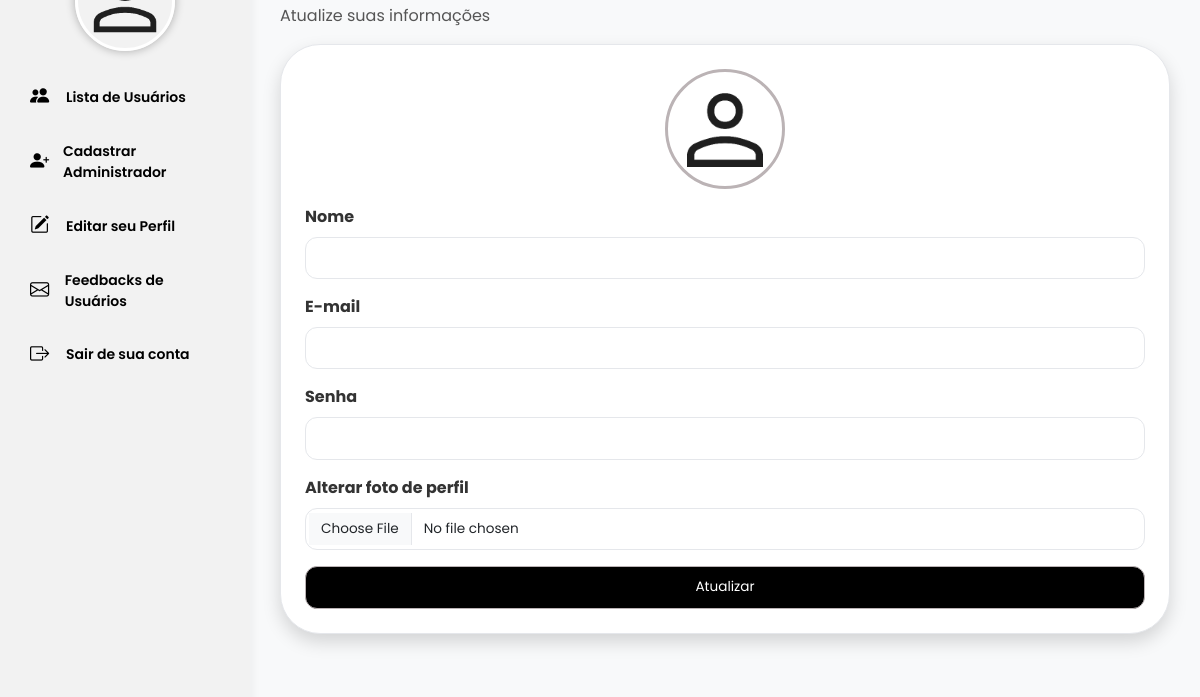
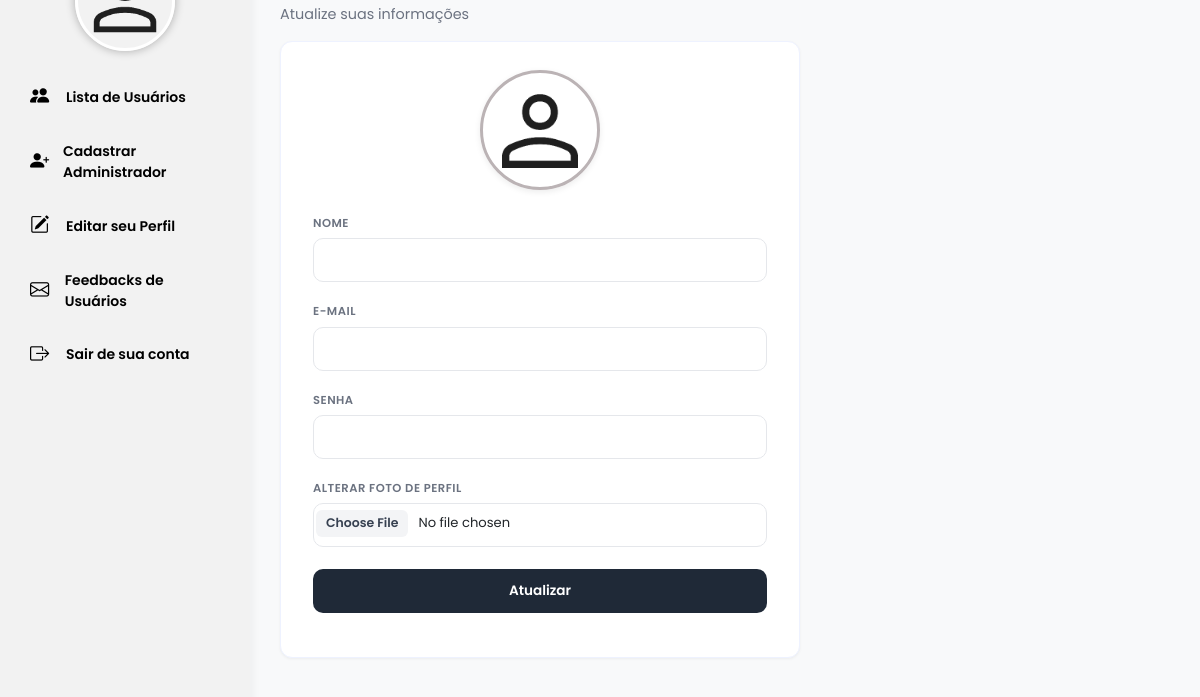
Before and after one commit to LaraNapoli08/repositorio-electron, an Electron app: page src/views/editarperfil.html in a window 1200 px wide. Shown: the part 69-766 px from the top of the page. Drawn offline with nearby package versions, Linux system fonts and the light colour scheme; no server answers; a web font is replaced by a local one.

Commit message:
arrumando a carinha do editar e cadastrar

```diff
--- a/src/views/editarperfil.html
+++ b/src/views/editarperfil.html
@@ -36,7 +36,7 @@
       overflow-x: hidden;
     }
 
-    /* ===== SIDEBAR - VISUAL IGUAL AO SEGUNDO HTML ===== */
+    /* ===== SIDEBAR ===== */
     .sidebar {
       position: fixed;
       top: 0;
@@ -52,8 +52,6 @@
       flex-direction: column;
       padding: 20px 15px;
     }
-
-
 
     .sidebar .perfil-foto {
       width: 100px;
@@ -93,7 +91,7 @@
       color: white !important;
     }
 
-    /* ===== CONTEÚDO PRINCIPAL - FUNDO IGUAL SEGUNDO HTML ===== */
+    /* ===== CONTEÚDO PRINCIPAL ===== */
     .content {
       margin-left: 250px;
       padding: 30px;
@@ -107,149 +105,188 @@
       font-weight: 700;
     }
 
-    h3 {
-      text-align: center;
-      margin: 0;
-      font-size: 22px;
-      color: #686868;
+    .subtitle {
+      color: #6b7280;
+      font-size: 0.9rem;
+      margin-top: 5px;
     }
 
-    .table-container {
-      width: 85%;
-      margin: 0 auto;
-    }
-
-    table {
-      border-collapse: collapse;
-      width: 100%;
+    /* ===== CARD DO FORMULÁRIO ===== */
+    .card-form {
       background-color: #fff;
       border-radius: 12px;
       overflow: hidden;
       box-shadow: 0 1px 3px rgba(0, 0, 0, 0.05);
-      text-align: center;
+      border: 1px solid #eef2ff;
+      padding: 28px 32px;
       margin-top: 15px;
-      border: 1px solid #eef2ff;
+      max-width: 520px;
+      width: 100%;
     }
 
-    th {
-      background-color: #f8f9fa;
+    /* ===== CAMPOS DO FORMULÁRIO ===== */
+    .campos {
+      width: 100%;
+      display: block;
+      height: 44px; /* Altura padrão confortável para todos */
+      padding: 10px 14px;
+      border: 1px solid #e5e7eb;
+      border-radius: 10px !important;
+      outline: none;
+      font-size: 0.85rem;
+      transition: border-color 0.2s, box-shadow 0.2s;
+      line-height: 1.5;
+      background-color: #fff;
+    }
+
+    /* Input de arquivo precisa de um ajuste para alinhar a altura */
+    input[type="file"].campos {
+      padding: 9px 14px;
+      font-size: 0.82rem;
+    }
+
+    input[type="file"].campos::file-selector-button {
+      background-color: #f3f4f6;
+      border: none;
+      border-radius: 6px;
+      padding: 4px 10px;
+      font-size: 0.78rem;
+      font-weight: 600;
+      color: #374151;
+      margin-right: 10px;
+      cursor: pointer;
+      transition: background-color 0.2s;
+    }
+
+    input[type="file"].campos::file-selector-button:hover {
+      background-color: #e5e7eb;
+    }
+
+    .campos:focus {
+      border-color: var(--cor-primaria);
+      box-shadow: 0 0 0 3px rgba(108, 117, 125, 0.1);
+    }
+
+    .form-label {
       color: #6b7280;
       font-weight: 600;
-      padding: 14px;
-      font-size: 0.75rem;
+      font-size: 0.72rem;
       text-transform: uppercase;
       letter-spacing: 0.5px;
-      border-bottom: 1px solid #eef2ff;
+      margin-bottom: 6px;
     }
 
-    td {
-      padding: 12px;
-      border-bottom: 1px solid #f3f4f6;
-      font-size: 0.85rem;
-      color: #374151;
+    /* Espaçamento uniforme entre os campos */
+    .mb-3 {
+      margin-bottom: 1rem !important;
     }
 
-    tr:last-child td {
-      border-bottom: none;
+    /* ===== FOTO DE PERFIL ===== */
+    .foto-preview {
+      width: 120px;
+      height: 120px;
+      border-radius: 50%;
+      border: 3px solid #bbb3b5;
+      object-fit: cover;
+      display: block;
+      margin: 0 auto 20px auto;
+      box-shadow: 0 2px 6px rgba(0, 0, 0, 0.08);
     }
 
-    tr:nth-child(even) {
-      background-color: #fafafa;
+    /* ===== BOTÃO ===== */
+    .btn-cadastrar {
+      background-color: #1f2937;
+      color: white;
+      border: none;
+      border-radius: 10px;
+      padding: 12px;
+      height: 44px; /* Mesma altura dos campos */
+      font-weight: 600;
+      font-size: 0.85rem;
+      width: 100%;
+      transition: background-color 0.3s, transform 0.2s;
+      margin-top: 6px;
     }
 
-    tr:hover td {
-      background-color: #f9fafb;
-      transition: background 0.2s;
+    .btn-cadastrar:hover {
+      background-color: #374151;
+      color: white;
+      transform: translateY(-1px);
     }
 
-    .campos {
-      width: 100%;
-
-      display: block;
-      padding: 10px 15px;
-      border: 1px solid #e5e7eb;
-      border-radius: 12px;
-      outline: none;
-      font-size: 0.85rem;
+    .btn-cadastrar:active {
+      transform: translateY(0);
     }
 
-    .card
-    {
-       border: 1px solid #e5e7eb;
-      border-radius: 40px;
+    /* ===== MENSAGEM DE FEEDBACK ===== */
+    #mensagem {
+      font-size: 0.85rem;
+      text-align: center;
     }
 
+    #saudacao {
+      border-bottom: 2px solid #6c757d;
+      padding-bottom: 10px;
+      display: inline-block;
+    }
   </style>
 </head>
 
 <body>
 
-
-   <div class="sidebar d-flex flex-column fw-bold">
+  <div class="sidebar d-flex flex-column fw-bold">
     <img src="../public/img/userteste.png" alt="Foto do perfil" class="perfil-foto" id="fotoPerfil">
     <a href="paginainicialusuario.html"><i class="bi bi-people-fill"></i> Lista de Usuários</a>
-
     <a href="cadastroAdm.html"><i class="bi bi-person-plus-fill"></i> Cadastrar Administrador</a>
     <a href="editarperfil.html"><i class="bi bi-pencil-square"></i> Editar seu Perfil</a>
-     <a href="duvidas.html"><i class="bi bi-envelope"></i> Feedbacks de Usuários</a>
+    <a href="duvidas.html"><i class="bi bi-envelope"></i> Feedbacks de Usuários</a>
     <a href="index.html"><i class="bi bi-box-arrow-right"></i> Sair de sua conta</a>
   </div>
 
   <div class="content">
 
     <div class="header">
-      <h1 cla>Edite seu perfil</h1>
-      <p class="subtitle">Atualize suas informações
-      </p>
+      <h1>Edite seu perfil</h1>
+      <p class="subtitle">Atualize suas informações</p>
     </div>
 
-    <form class="formAtualizar" id="formAtualizarAdm">
-      <div class="card p-4">
+    <div class="card-form">
+      <form id="formAtualizarAdm" enctype="multipart/form-data">
 
+        <!-- FOTO DE PERFIL -->
         <div class="text-center mb-3">
-          <img id="fotoPreview" alt="Foto do perfil atual" class="perfil-foto" src="../public/img/userteste.png"
-            style="width: 120px; height: 120px; border-radius: 50%; border: 3px solid #bbb3b5; object-fit: cover;">
-        </div>
-
-
-        <div class="mb-3 text-start">
-          <label class="form-label ">Nome</label>
-          <input type="text" class="form-control  campos" id="nome" required>
+          <img id="fotoPreview" alt="Foto do perfil atual" class="foto-preview" src="../public/img/userteste.png">
         </div>
 
         <div class="mb-3 text-start">
-          <label class="form-label ">E-mail</label>
-          <input type="email" class="form-control  campos" id="email" required>
+          <label class="form-label">Nome</label>
+          <input type="text" class="form-control campos" id="nome" name="nome" required>
+        </div>
+
+        <div class="mb-3 text-start">
+          <label class="form-label">E-mail</label>
+          <input type="email" class="form-control campos" id="email" name="email" required>
         </div>
 
         <div class="mb-3 text-start">
           <label class="form-label">Senha</label>
-          <input type="password" class="form-control campos" id="senha" required>
+          <input type="password" class="form-control campos" id="senha" name="senha" required>
         </div>
 
         <div class="mb-3 text-start">
           <label class="form-label">Alterar foto de perfil</label>
-          <input type="file" class="form-control  campos" id="foto" accept="image/*"
-            style="background-color: rgb(255, 255, 255);">
+          <input type="file" class="form-control campos" id="foto" name="foto" accept="image/*">
         </div>
 
-
-
-        <button type="submit" class="btn w-100 campos" style="background-color: #000000; border-color: #bbb3b5; color: white;">
-          Atualizar
-        </button>
-
-
-        </form>
-      </div>
+        <button type="submit" class="btn-cadastrar">Atualizar</button>
+      </form>
+      <div id="mensagem" class="mt-3"></div>
     </div>
 
-    <script src="../public/js/sidebar.js"></script>
-    <script src="../public/js/editarAdm.js"></script>
+  </div>
 
-
-
-
+  <script src="../public/js/sidebar.js"></script>
+  <script src="../public/js/editarAdm.js"></script>
 
 </body>
 
```
Also changed, not shown: src/views/cadastroAdm.html (+102 -31 lines).
